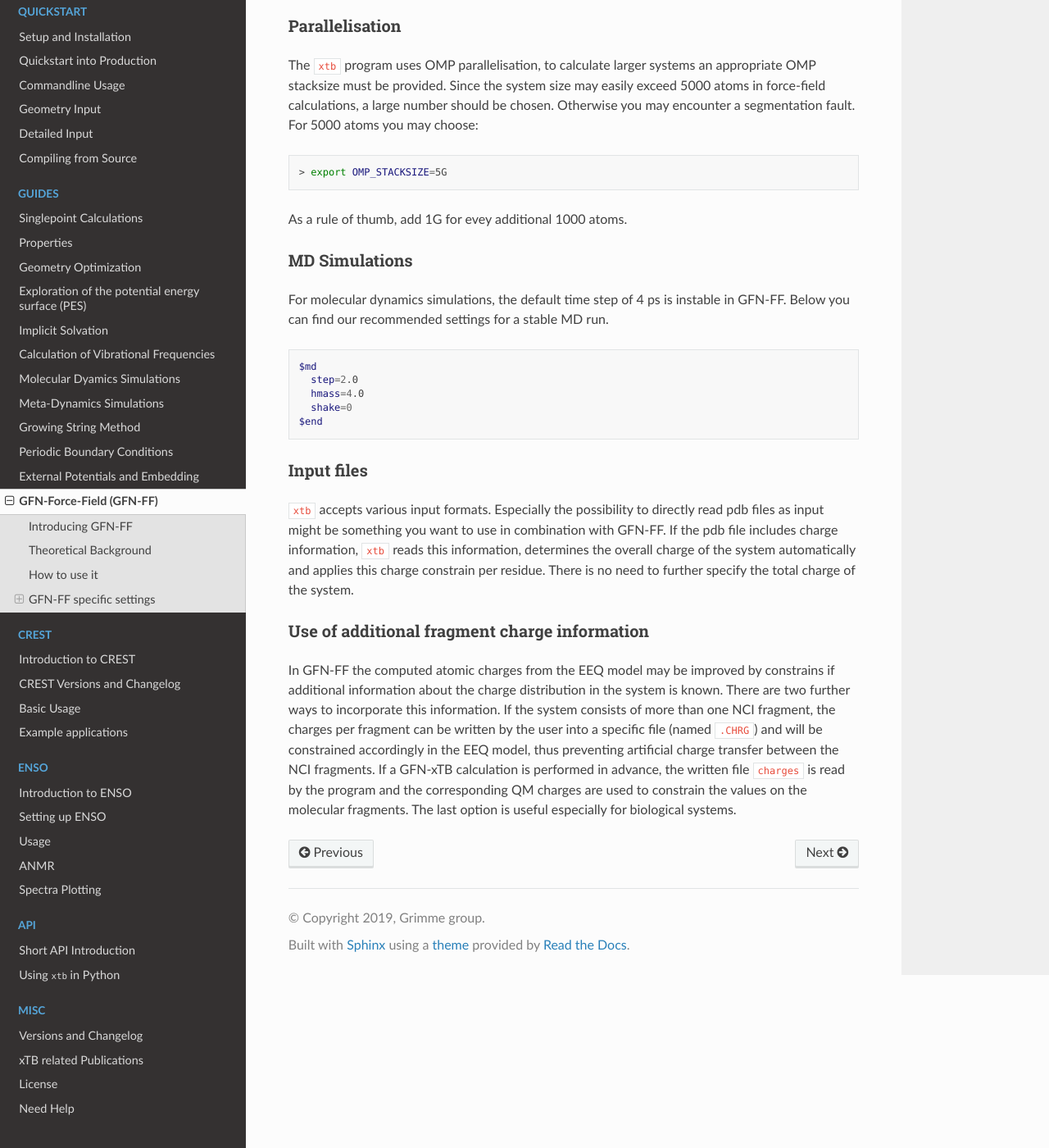
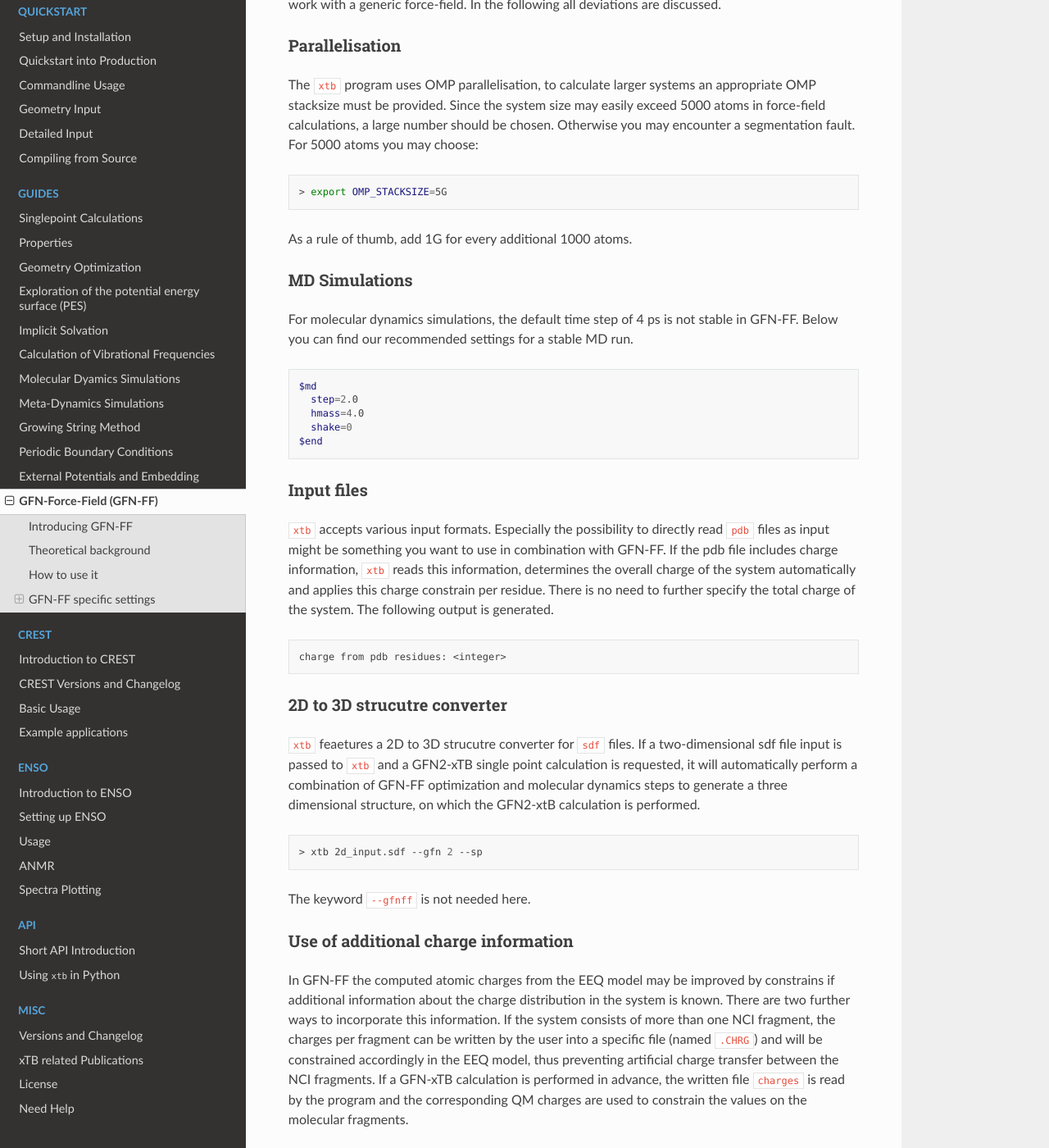
Before and after one commit to grimme-lab/xtb_docs, a Sphinx documentation site: the page built from source/gfnff.rst, in a window 1280 px wide and 1400 px high, scrolled down 2385 px. Shown: the whole window at 82% size. Built offline with Sphinx 7.4.7 and the Read the Docs theme 2.0.0, drawn with Linux system fonts in a browser that asks for light colours; some of the changed text lies outside the part shown.

Commit message:
gfnff specific settings
adding: pdb, 2d to 3d, .CHRG, charges

```diff
--- a/source/gfnff.rst
+++ b/source/gfnff.rst
@@ -18,7 +18,7 @@ The main publication for ``GFN-FF`` can be found at: `Angewandte Chemie <https:/
    :alt: gfnff
 
 
-Theoretical Background
+Theoretical background
 =================================
 
 The latest progress in the field of semi empirical methods, regarding the evolution of GFN1, GFN2 and GFN0-xTB, inspired the development of a generic force-field.
@@ -82,12 +82,12 @@ The ``xtb`` program uses OMP parallelisation, to calculate larger systems an app
 
   > export OMP_STACKSIZE=5G
 
-As a rule of thumb, add 1G for evey additional 1000 atoms.
+As a rule of thumb, add 1G for every additional 1000 atoms.
 
 MD Simulations
 ------------------
 
-For molecular dynamics simulations, the default time step of 4 ps is instable in GFN-FF. Below you can find our recommended settings for a stable MD run.
+For molecular dynamics simulations, the default time step of 4 ps is not stable in GFN-FF. Below you can find our recommended settings for a stable MD run.
 
 .. code:: bash
 
@@ -100,12 +100,26 @@ For molecular dynamics simulations, the default time step of 4 ps is instable in
 Input files
 ---------------------
 
-``xtb`` accepts various input formats. Especially the possibility to directly read pdb files as input might be something you want to use in combination with GFN-FF. If the pdb file includes charge information, ``xtb`` reads this information, determines the overall charge of the system automatically and applies this charge constrain per residue. There is no need to further specify the total charge of the system.
+``xtb`` accepts various input formats. Especially the possibility to directly read ``pdb`` files as input might be something you want to use in combination with GFN-FF. If the pdb file includes charge information, ``xtb`` reads this information, determines the overall charge of the system automatically and applies this charge constrain per residue. There is no need to further specify the total charge of the system. The following output is generated.
+
+.. code:: bash
+
+   charge from pdb residues: <integer>
 
 
-Use of additional fragment charge information
-----------------------------------------------
+2D to 3D strucutre converter
+-------------------------------
+
+``xtb`` feaetures a 2D to 3D strucutre converter for ``sdf`` files. If a two-dimensional sdf file input is passed to ``xtb`` and a GFN2-xTB single point calculation is requested, it will automatically perform a combination of GFN-FF optimization and molecular dynamics steps to generate a three dimensional structure, on which the GFN2-xtB calculation is performed.
+
+.. code:: bash
+
+  > xtb 2d_input.sdf --gfn 2 --sp
+
+The keyword ``--gfnff`` is not needed here.
+
+Use of additional charge information
+-------------------------------------
 
 In GFN-FF the computed atomic charges from the EEQ model may be improved by constrains if additional information about the charge distribution in the system is known. There are two further ways to incorporate this information. If the system consists of more than one NCI fragment, the charges per fragment can be written by the user into a specific file
-(named ``.CHRG``) and will be constrained accordingly in the EEQ model, thus preventing artificial charge transfer between the NCI fragments. If a GFN-xTB calculation is performed in advance, the written file ``charges`` is read by the program and the corresponding QM charges are used to constrain the values on the molecular fragments. The last option is
-useful especially for biological systems.
+(named ``.CHRG``) and will be constrained accordingly in the EEQ model, thus preventing artificial charge transfer between the NCI fragments. If a GFN-xTB calculation is performed in advance, the written file ``charges`` is read by the program and the corresponding QM charges are used to constrain the values on the molecular fragments.
```
